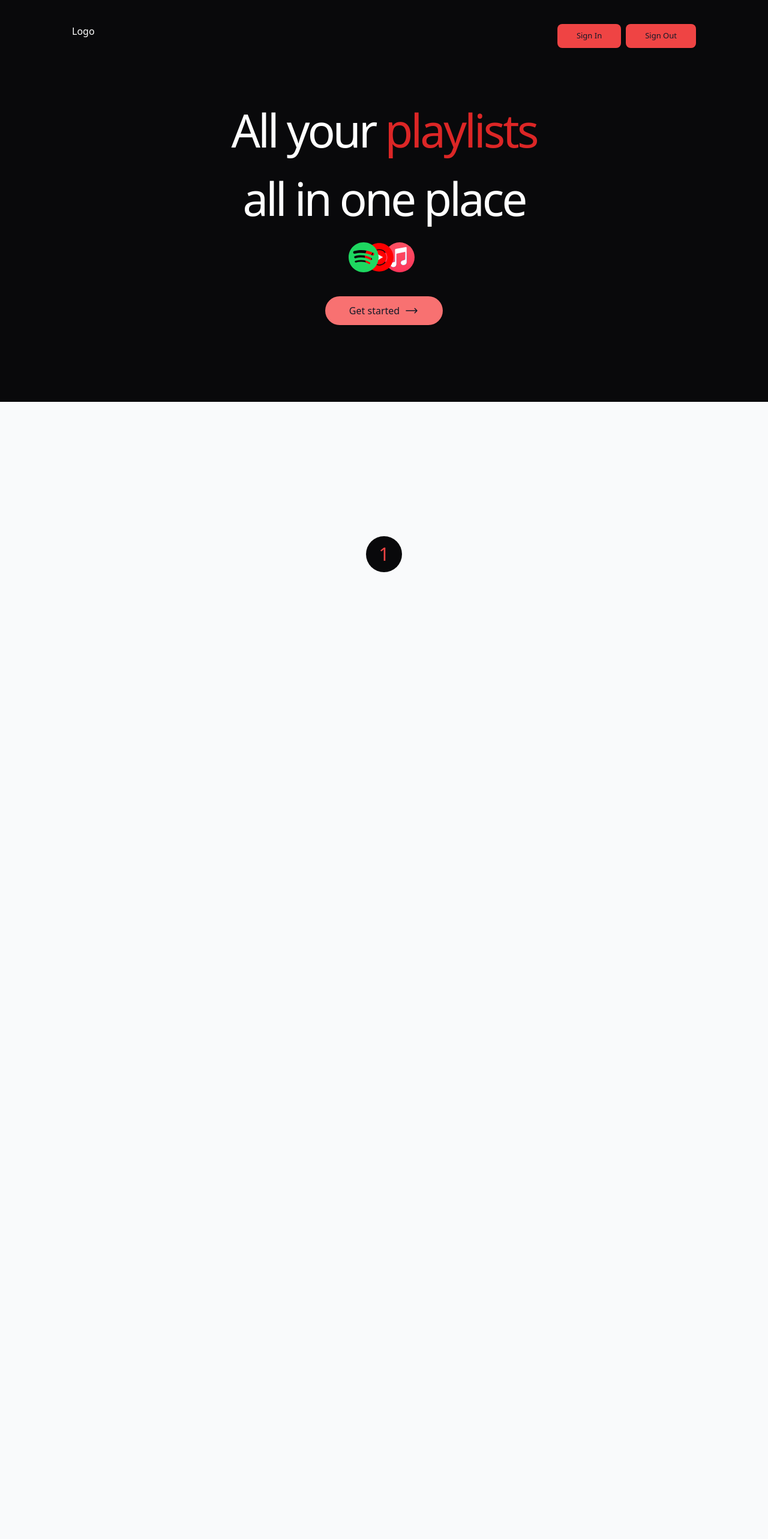
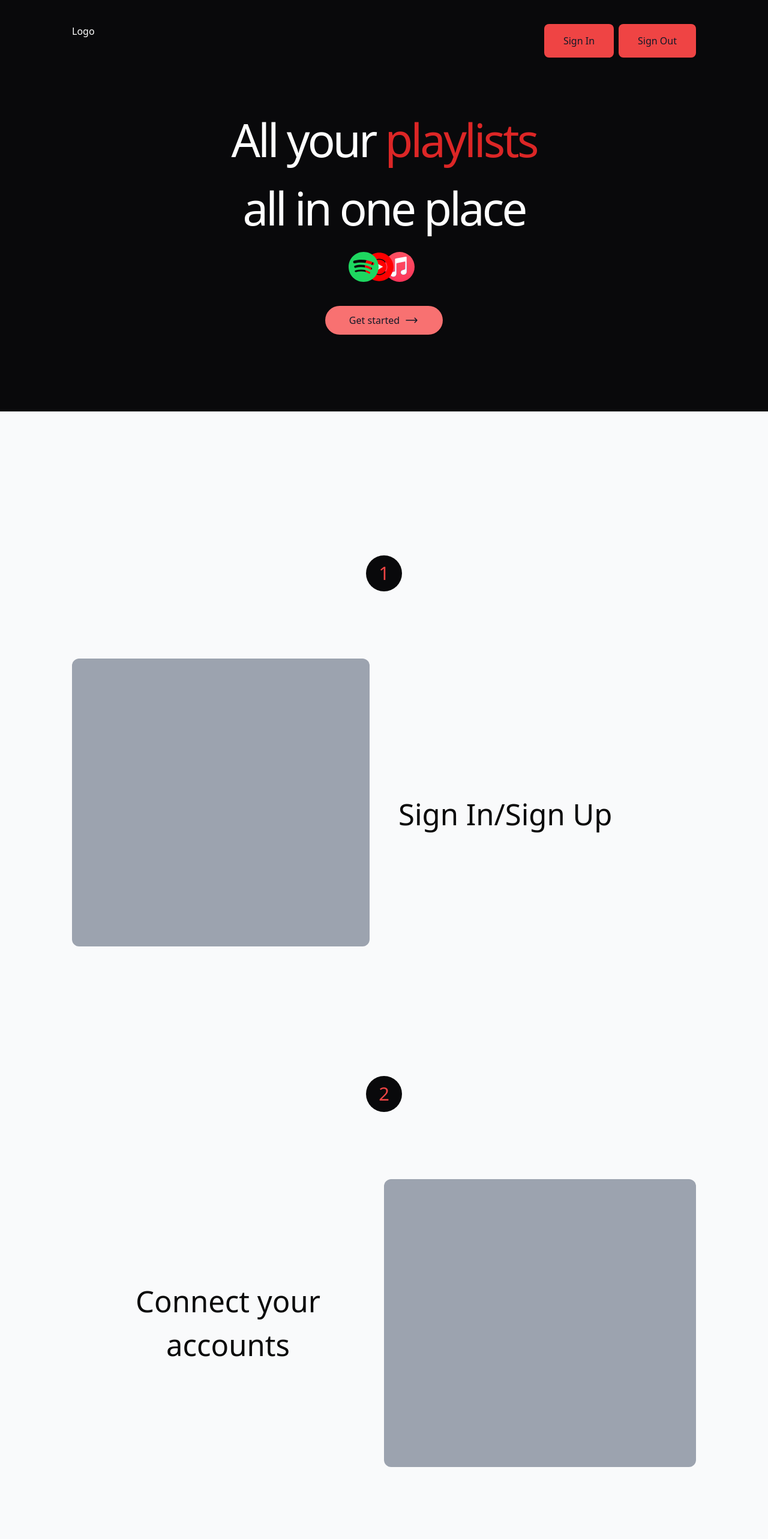
Before and after one commit to adex-codez/combinedplaylist, a Next.js app: page / in a window 1280 px wide. Shown: the top 2566 px of the page at 60% size. Before the commit the page ends 1010 px from the top, so only its background shows below. Built offline with nearby package versions, Linux system fonts and the light colour scheme.

Commit message:
finished features section of the homepage

```diff
--- a/src/app/page.tsx
+++ b/src/app/page.tsx
@@ -4,18 +4,18 @@ import { Button } from "~/components/ui/button";
 export default function Home() {
   return (
     <div>
-      <header className="pt-10 pb-32 flex flex-col bg-back px-8 md:px[80px] lg:px-[120px]">
+      <header className="pt-10 pb-32 mb-60 flex flex-col bg-back px-8 md:px[80px] lg:px-[120px]">
         <nav className="flex justify-between">
           <h1 className="text-white">Logo</h1>
           <div className="flex gap-2">
             <Button
-              className="bg-red-500 rounded-lg text-gray-900 py-4"
+              className="bg-red-500 rounded-lg text-base text-gray-900 py-7"
               size="lg"
             >
               Sign In
             </Button>
             <Button
-              className="bg-red-500 rounded-lg text-gray-900 py-4"
+              className="bg-red-500 rounded-lg text-base text-gray-900 py-7"
               size="lg"
             >
               Sign Out
@@ -83,11 +83,43 @@ export default function Home() {
         </div>
       </header>
 
-      <section className="px-[120px]  pt-56">
-        <div>
-          <div className="flex justify-center pb-14">
+      <section className="px-8 md:px[80px] lg:px-[120px]  mb-60">
+        <div className="mb-44">
+          <div className="flex justify-center pb-28">
             <div className="rounded-full pt-[6px] bg-back h-[60px] w-[60px]">
               <h3 className="text-red-500 text-3xl text-center">1</h3>
+            </div>
+          </div>
+          <div className="lg:flex gap-12">
+            <div className="bg-gray-400 h-[60vh] rounded-xl w-full lg:w-1/2 mb-10"></div>
+            <div className="lg:w-1/2 lg:flex lg:items-center">
+              <h1 className="text-5xl text-center">Sign In/Sign Up</h1>
+            </div>
+          </div>
+        </div>
+        <div className="mb-44">
+          <div className="flex justify-center pb-28">
+            <div className="rounded-full pt-[6px] bg-back h-[60px] w-[60px]">
+              <h3 className="text-red-500 text-3xl text-center">2</h3>
+            </div>
+          </div>
+          <div className="lg:flex">
+            <div className="lg:w-1/2 lg:flex lg:items-center mb-10">
+              <h1 className="text-5xl text-center">Connect your accounts</h1>
+            </div>
+            <div className="bg-gray-400 h-[60vh] rounded-xl w-full lg:w-1/2 mb-10"></div>
+          </div>
+        </div>
+        <div className="">
+          <div className="flex justify-center pb-28">
+            <div className="rounded-full pt-[6px] bg-back h-[60px] w-[60px]">
+              <h3 className="text-red-500 text-3xl text-center">3</h3>
+            </div>
+          </div>
+          <div className="lg:flex gap-12">
+            <div className="bg-gray-400 h-[60vh] rounded-xl w-full lg:w-1/2 mb-10"></div>
+            <div className="lg:w-1/2 lg:flex lg:items-center">
+              <h1 className="text-5xl text-center">View all your playlists</h1>
             </div>
           </div>
         </div>
```
